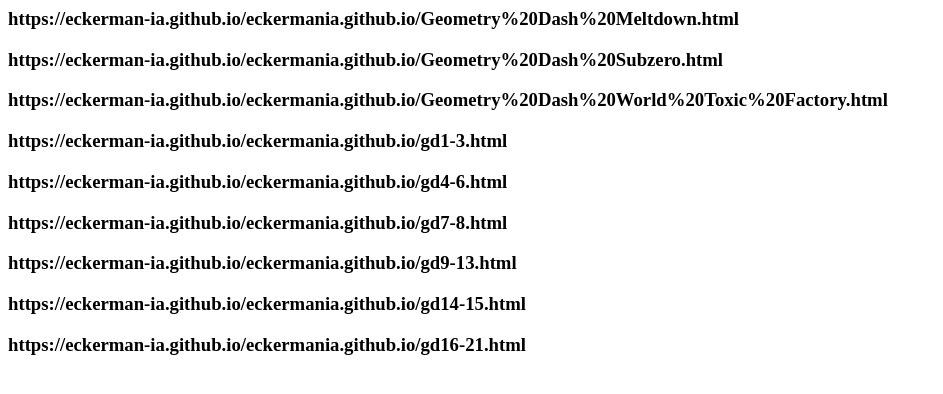
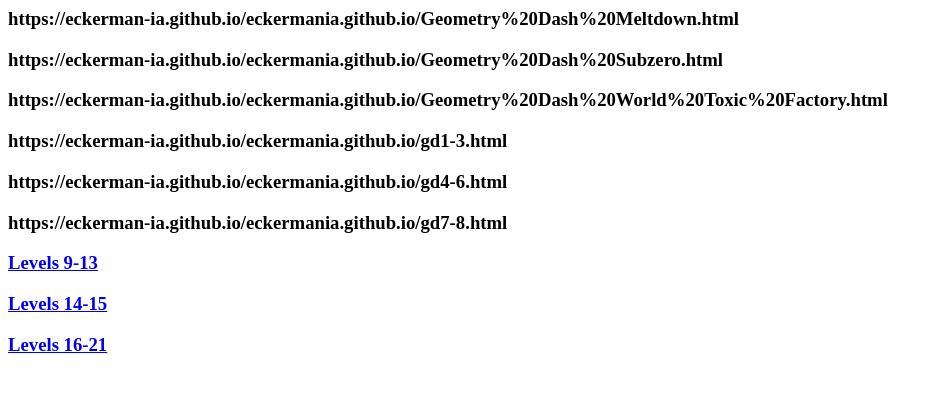
Before and after one commit to Eckerman-ia/Eckermania.github.io, a plain HTML site: page index.html in a window 1280 px wide. Shown: the whole page, without its empty margins (0-943 px from the left). Drawn offline with Linux system fonts and the light colour scheme.

Commit message:
Update index.html

```diff
--- a/index.html
+++ b/index.html
@@ -6,8 +6,8 @@
     <h3>https://eckerman-ia.github.io/eckermania.github.io/gd1-3.html</h3>
     <h3>https://eckerman-ia.github.io/eckermania.github.io/gd4-6.html</h3>
     <h3>https://eckerman-ia.github.io/eckermania.github.io/gd7-8.html</h3>
-    <h3>https://eckerman-ia.github.io/eckermania.github.io/gd9-13.html</h3>
-    <h3>https://eckerman-ia.github.io/eckermania.github.io/gd14-15.html</h3>
-    <h3>https://eckerman-ia.github.io/eckermania.github.io/gd16-21.html</h3>
+    <h3><a href="https://eckerman-ia.github.io/eckermania.github.io/gd9-13.html">Levels 9-13</a></h3>
+    <h3><a href="https://eckerman-ia.github.io/eckermania.github.io/gd14-15.html">Levels 14-15</a></h3>
+    <h3><a href="https://eckerman-ia.github.io/eckermania.github.io/gd16-21.html">Levels 16-21</a></h3>
       </body
     </html>
```
